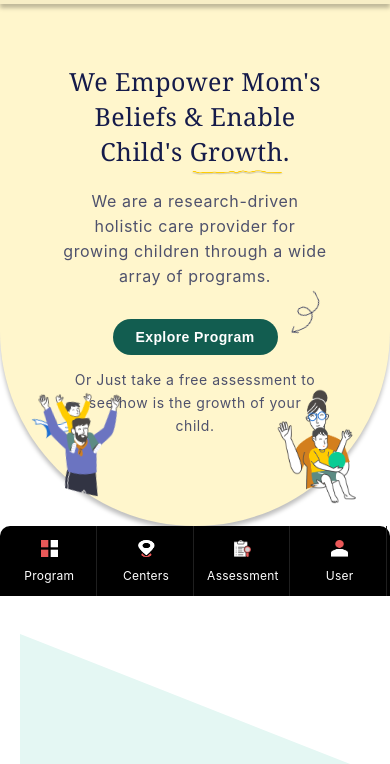
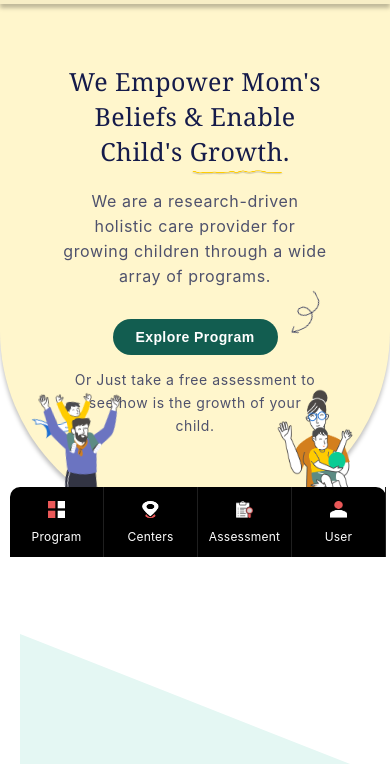
Before and after one commit to anshumanUTD21/octet, a plain HTML site: page index.html in a window 390 px wide. Shown: the part 76-840 px from the top of the page. Drawn offline with nearby package versions, Linux system fonts and the light colour scheme.

Commit message:
octet final work v3

```diff
--- a/queries.css
+++ b/queries.css
@@ -101,11 +101,13 @@
   }
   .mobile__nav {
     display: block;
-    position: absolute;
-    width: 100%;
+    position: fixed;
+    /* bottom: 0px; */
+    /* width: 100%; */
     height: 70px;
     background-color: #000;
     margin: 0 auto;
+    z-index: 9999;
     border-radius: 10px 10px 0 0;
   }
   .mobile--icon {
```
Also changed, not shown: index.html (+5 -3 lines).
